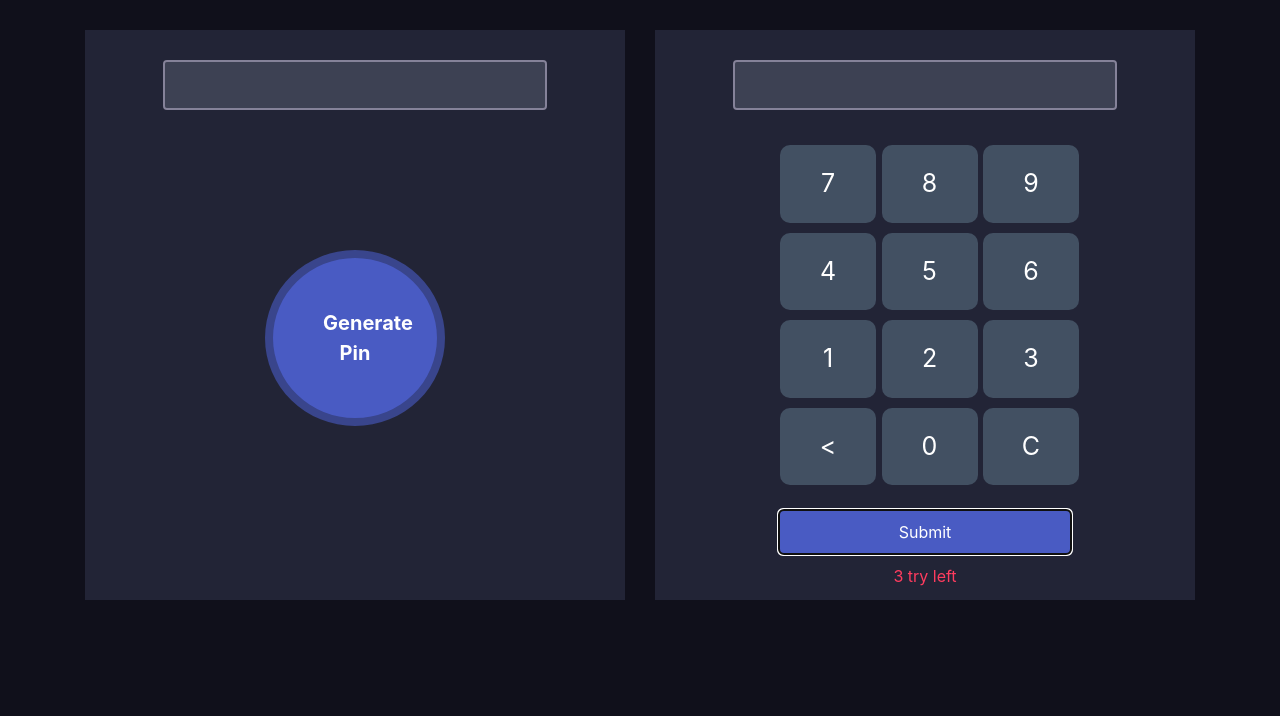
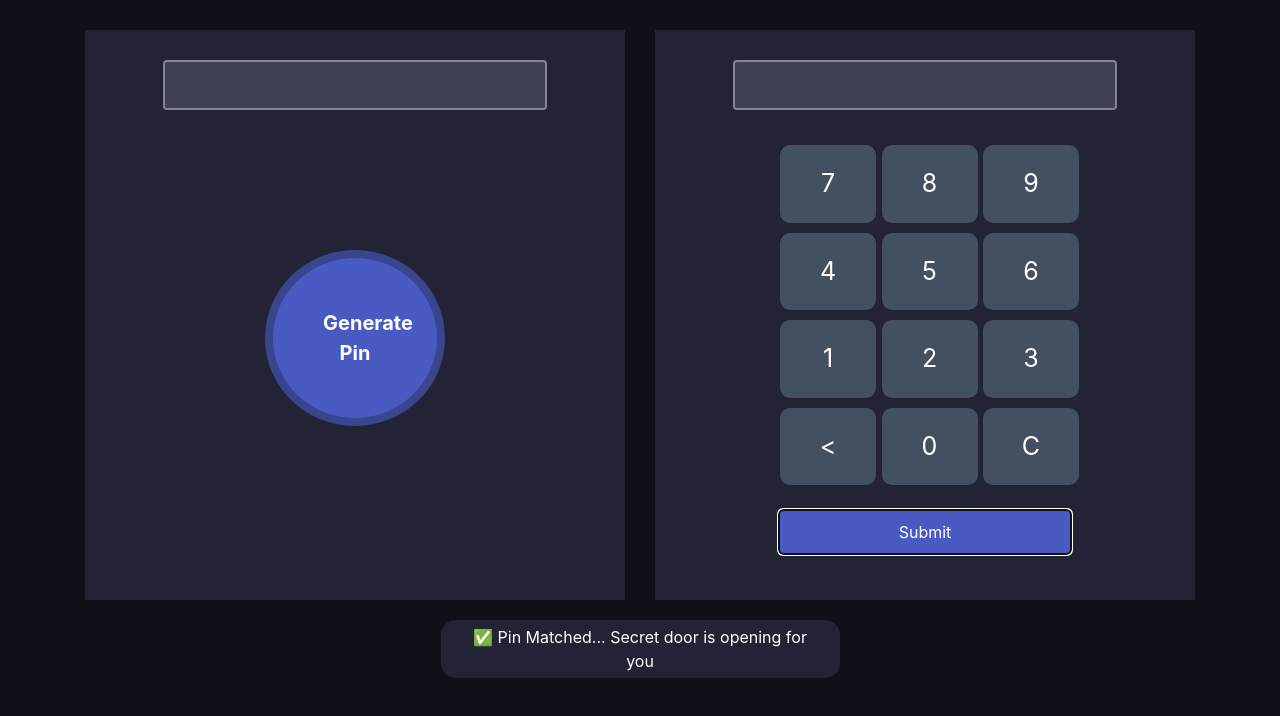
Before and after one commit to sakincse21/pin-matcher, a plain HTML site: page index.html in a window 1280 px wide. Both pictures are taken after a click on the button "Submit". Drawn offline with nearby package versions, Linux system fonts and the light colour scheme.

Commit message:
assignment done

```diff
--- a/index.html
+++ b/index.html
@@ -43,7 +43,7 @@
                             </div>
                             <div>
                                 <button type="submit" class="submit-btn" id="btn-submit">Submit</button>
-                                <p class="action-left">3 try left</p>
+                                <p class="action-left" id="action-left"> <span id="left-tries">3</span> try left</p>
                             </div>
                     </div>
                 </div>
@@ -56,11 +56,13 @@
     </div>
 
     <script>
+        //random pin generation
         document.getElementById('generate-button').addEventListener('click',function(){
             const temp=Math.floor((Math.random()*8999+1000))+'';
             document.getElementById('display-pin').value=temp;
         })
 
+        //all button actions
         function btnaction(text){
             const prevpin=document.getElementById('new-pin').value;
             const newnumber=document.getElementById(text).innerText;
@@ -105,6 +107,28 @@
             const newpin=prevpin.substring(0, prevpin.length - 1);
             document.getElementById('new-pin').value=newpin;
         }) ;
+
+        //submit actions
+        document.getElementById('btn-submit').addEventListener('click',function(){
+            const lefttries=parseFloat(document.getElementById('left-tries').innerText);
+            if(lefttries==0){
+                alert('Limit exceed. Please try later.');
+            }else{
+                const generatedpin=document.getElementById('display-pin').value+'';
+                const userpin=document.getElementById('new-pin').value+'';
+                if(generatedpin==userpin){
+
+                    document.getElementById('action-left').style.display='none';
+                    document.getElementById('matched').style.display='block';
+                    document.getElementById('no-match').style.display='none';
+                }else{
+                    document.getElementById('left-tries').innerText=lefttries-1;
+                    document.getElementById('action-left').style.display='block';
+                    document.getElementById('matched').style.display='none';
+                    document.getElementById('no-match').style.display='block';
+                }
+            }
+        })
     </script>
 </body>
 </html>
```
